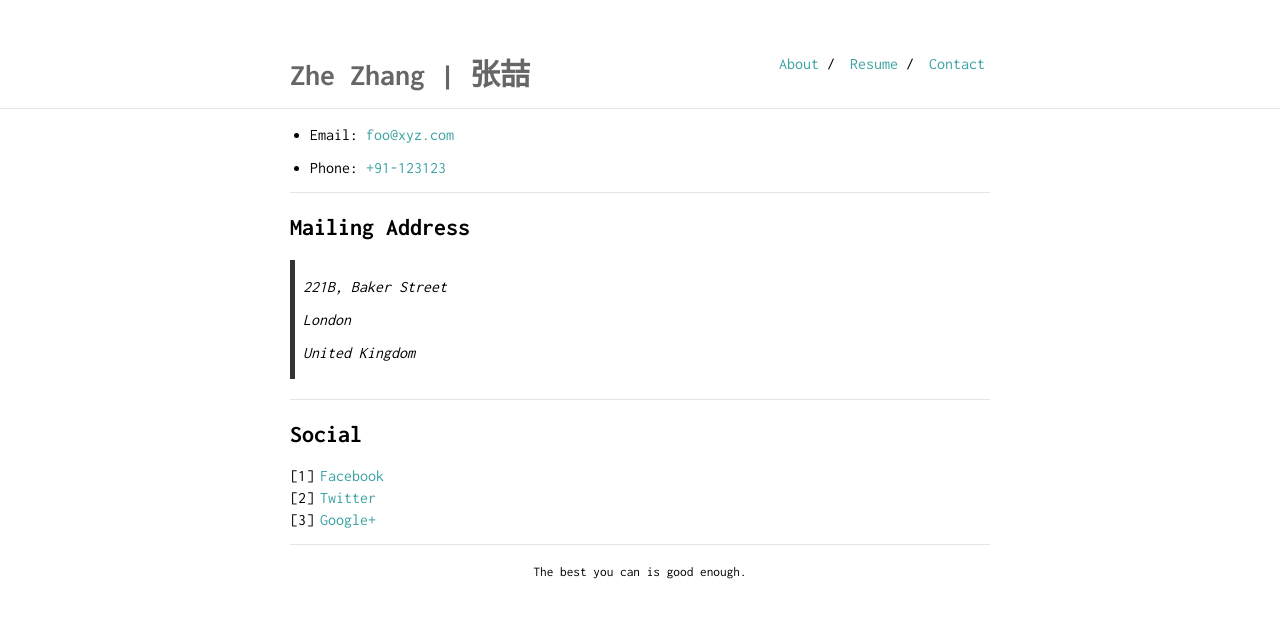
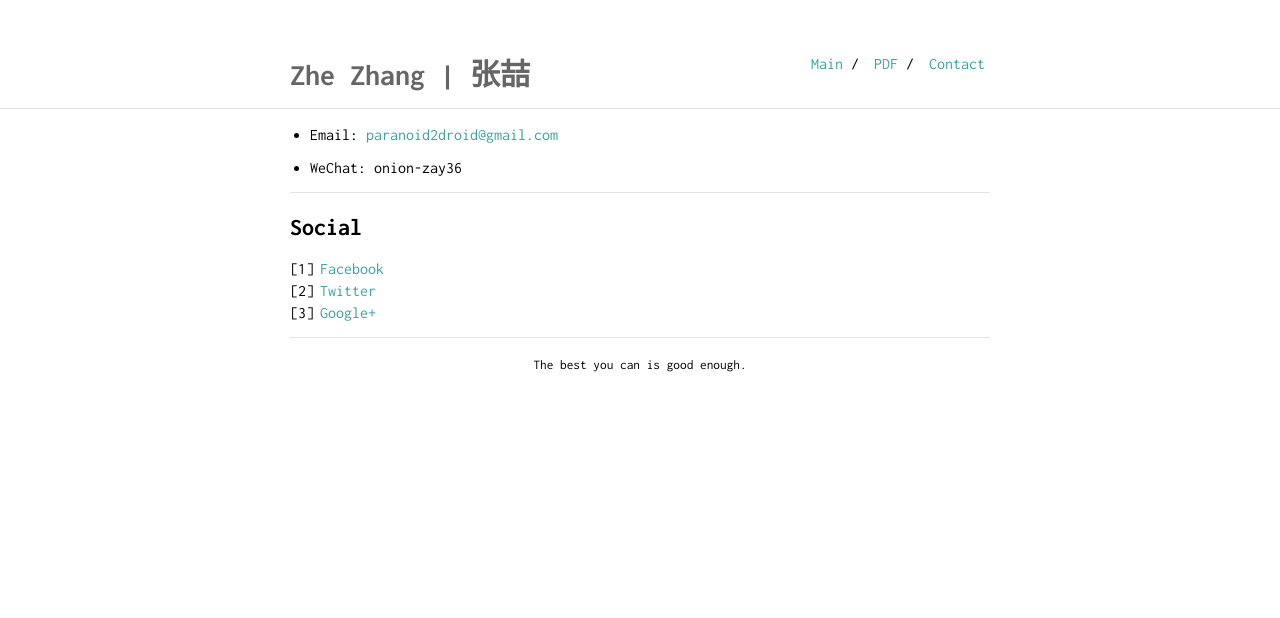
Before and after one commit to Paranoid2droid/cv, a Jekyll site: the page built from contact.md, in a window 1280 px wide. Shown: the top 618 px of the page. Built offline with Jekyll 4.4.1, drawn with Linux system fonts in a browser that asks for light colours.

Commit message:
fullfill the contents

```diff
--- a/_config.yml
+++ b/_config.yml
@@ -17,9 +17,9 @@ sass:
     sass_dir: _sass
 
 nav:
- - name: "About"
-   link: "/cv/"
- - name: "Resume"
+ - name: "Main"
+   link: "/"
+ - name: "PDF"
    link: "resume.pdf"
  - name: "Contact"
-   link: "paranoid2droid@gmail.com"
+   link: "/contact/"
--- a/_sass/typography.scss
+++ b/_sass/typography.scss
@@ -31,10 +31,10 @@
     }
     blockquote {
         //border: 1px solid black;
-        border-left: 5px solid #333333;
-        margin: 20px 0 20px 0;
+        border-left: 5px solid #666666;
+        margin: 30px 0 10px 0;
         padding: 2px 8px 2px 8px;
-        font-style: italic;
+        //font-style: italic;
     }
     .profile-picture {
         height: $image-size;
--- a/contact.md
+++ b/contact.md
@@ -3,19 +3,9 @@ layout: default
 is_contact: true
 ---
 
-* Email: [foo@xyz.com](mailto:foo@xyz.com)
+* Email: [paranoid2droid@gmail.com](mailto:paranoid2droid@gmail.com)
 
-* Phone: [+91-123123](tel:+91-123123)
-
----
-
-## Mailing Address
-
-> 221B, Baker Street
->
-> London
->
-> United Kingdom
+* WeChat: onion-zay36
 
 ---
 
```
Also changed, not shown: index.md (+31 -23 lines).
